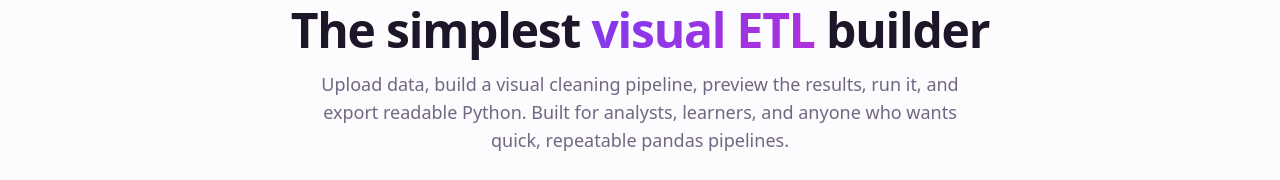
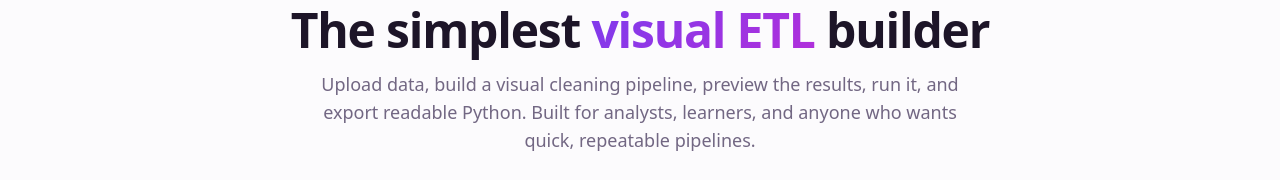
Before and after one commit to ciaren-labs/Ciaren, a React (Vite) app in the folder frontend/: page / in a window 1280 px wide. Shown: the part 140-320 px from the top of the page. Built offline with nearby package versions, Linux system fonts and the light colour scheme.

Commit message:
docs(landing): drop "pandas" from hero copy ("repeatable pipelines")
The app defaults to polars, so the engine name in the hero was misleading.

```diff
--- a/frontend/src/features/landing/LandingPage.tsx
+++ b/frontend/src/features/landing/LandingPage.tsx
@@ -67,7 +67,7 @@
         <p className="mt-4 max-w-2xl text-base text-muted-foreground sm:text-lg">
           Upload data, build a visual cleaning pipeline, preview the results, run it, and
           export readable Python. Built for analysts, learners, and anyone who wants quick,
-          repeatable pandas pipelines.
+          repeatable pipelines.
         </p>
         <div className="mt-7 flex flex-wrap items-center justify-center gap-3">
           <Button asChild size="lg">
```
